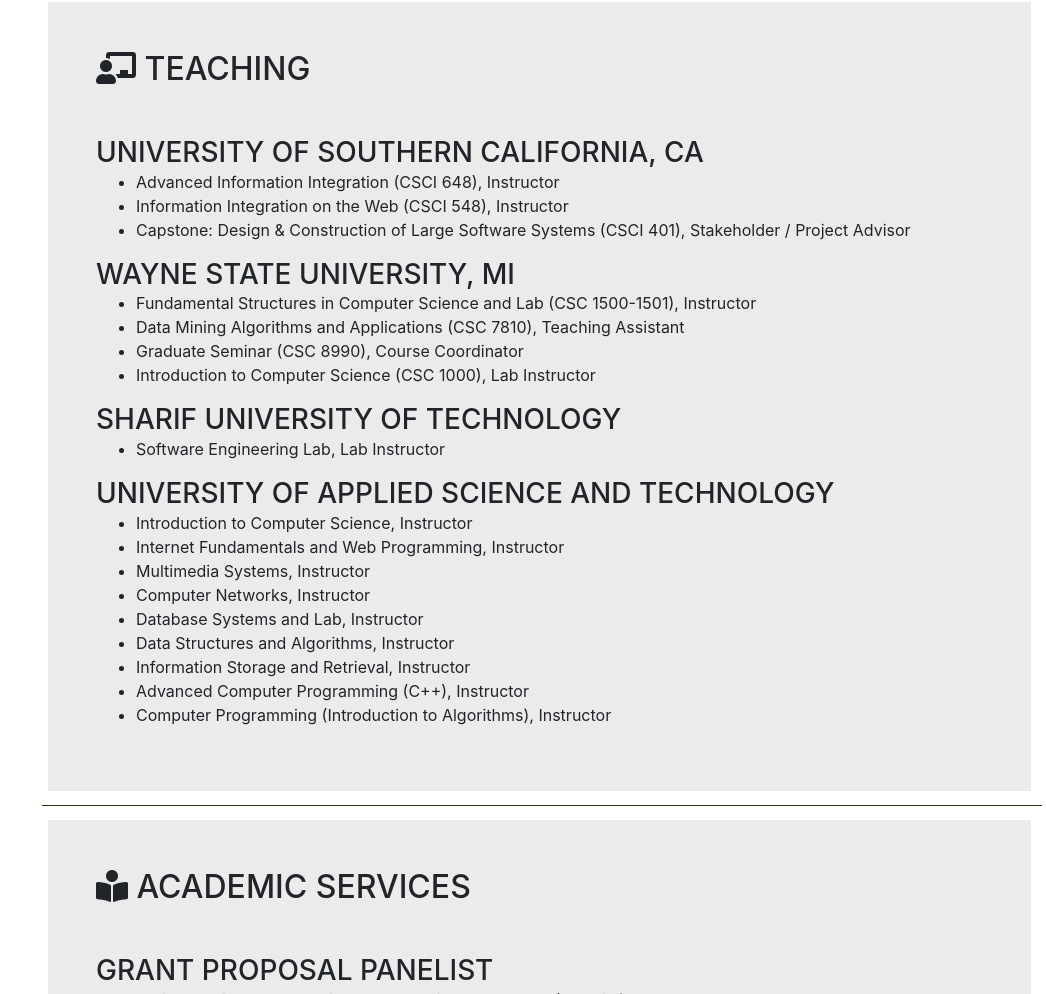
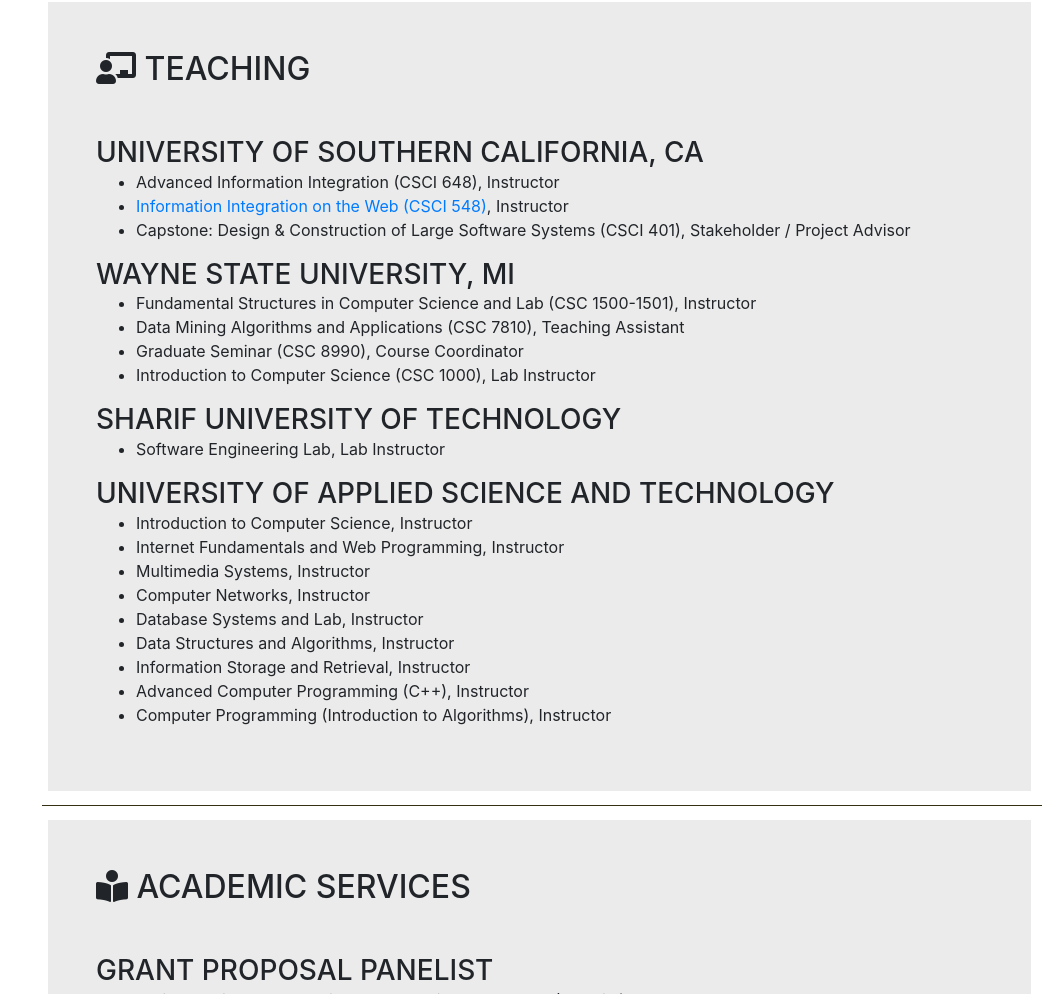
Before and after one commit to shobeir/shobeir.github.io, a website with bundled scripts: page index.html in a window 1280 px wide. Shown: the part 5374-6368 px from the top of the page, without its empty margins (234-1280 px from the left). Built offline with nearby package versions, Linux system fonts and the light colour scheme; a web font is replaced by a local one.

Commit message:
update json and link course

```diff
--- a/index.html
+++ b/index.html
@@ -849,7 +849,7 @@
           <h3 class="mb-0">University of Southern California, CA</h3>
           <ul>
             <li>Advanced Information Integration (CSCI 648), Instructor</li>
-            <li>Information Integration on the Web (CSCI 548), Instructor</li>
+            <li><a href='https://classes.usc.edu/term-20191/course/csci-548/' target=_blank>Information Integration on the Web (CSCI 548)<a/>, Instructor</li>
             <li>Capstone: Design &amp; Construction of Large Software Systems (CSCI 401), Stakeholder / Project Advisor</li>
           </ul>
 
--- a/package.json
+++ b/package.json
@@ -27,8 +27,8 @@
     },
     "dependencies": {
         "@fortawesome/fontawesome-free": "5.3.1",
-        "bootstrap": "4.1.3",
-        "jquery": "3.3.1"
+        "bootstrap": ">=4.3.1",
+        "jquery": ">=3.4.0"
     },
     "devDependencies": {
         "browser-sync": "2.24.7",
```
